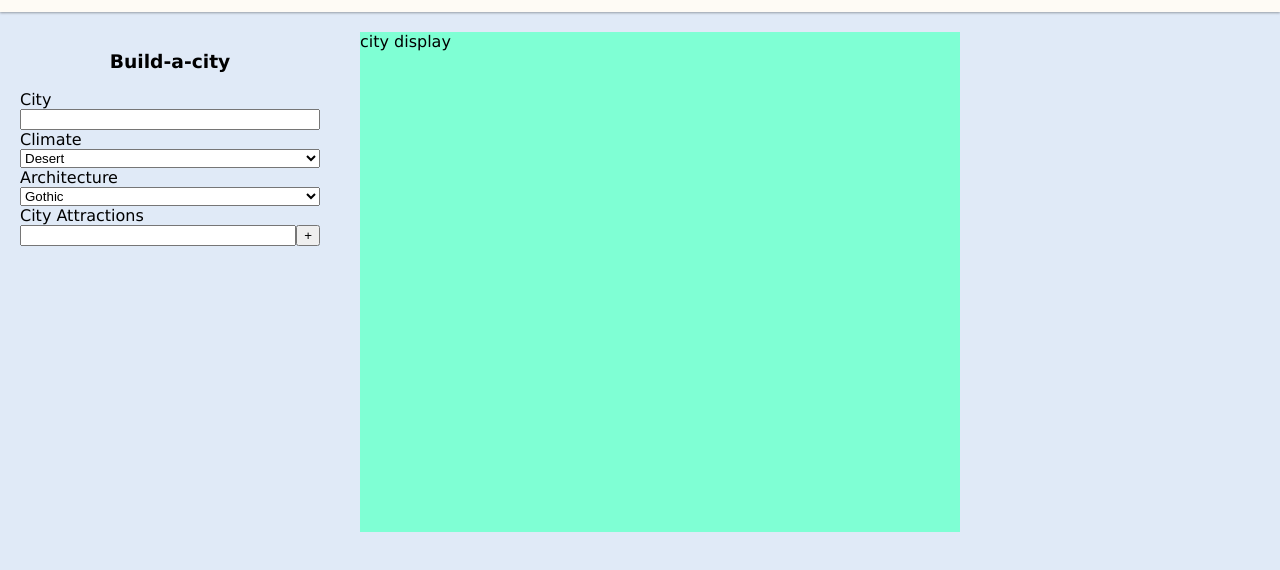
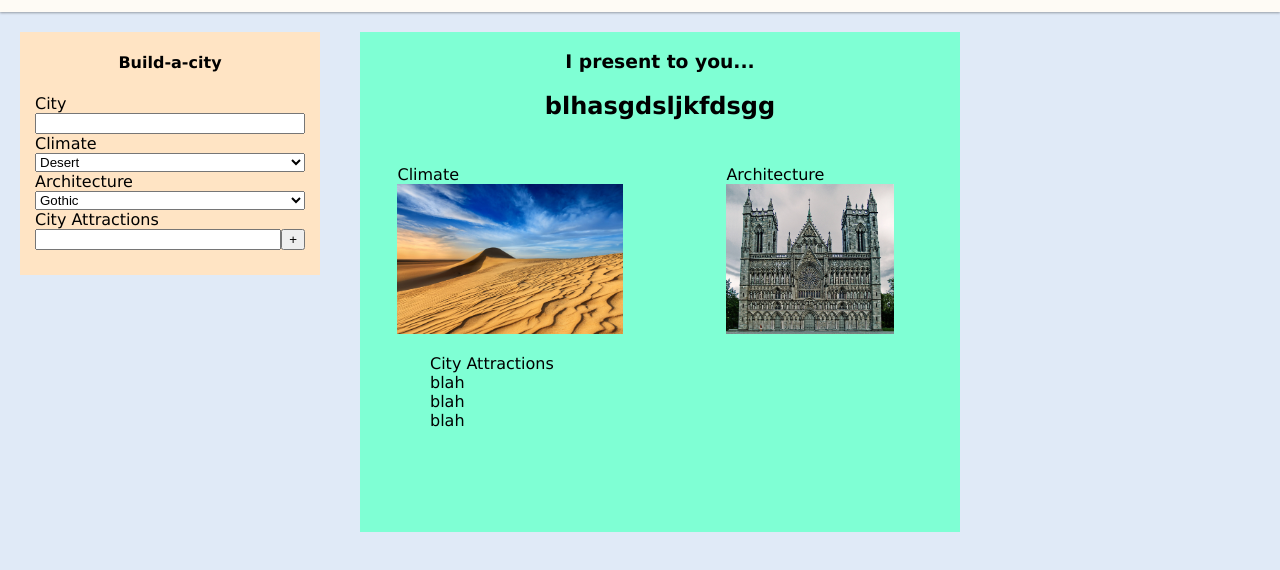
Before and after one commit to tylerww91/web-city-builder, a plain HTML site: page index.html in a window 1280 px wide. Shown: the part 68-638 px from the top of the page. Drawn offline with Linux system fonts and the light colour scheme.

Commit message:
adds container for images and another container for the city attractions list. adds css styling to these containers, as well as the city designer container

```diff
--- a/index.html
+++ b/index.html
@@ -31,7 +31,7 @@
 
         <main>
             <section class="city-designer">
-                <h3>Build-a-city</h3>
+                <h4>Build-a-city</h4>
                 <label for="city-input">
                     City
                     <input type="text" id="city-input" />
@@ -67,7 +67,27 @@
                     </div>
                 </div>
             </section>
-            <article id="city-display">city display</article>
+            <article id="city-display">
+                <h3>I present to you...</h3>
+                <h2>blhasgdsljkfdsgg</h2>
+                <div id="img-container">
+                    <label>
+                        Climate
+                        <img src="/assets/desert.jpg" alt="desert climate" height="150px">
+                    </label>
+                    <label>
+                        Architecture
+                        <img src="/assets/gothic.jpg" alt="gothic architecture" height="150px">
+                    </label>
+                </div>
+                <div id="attraction-list-container">
+                    <ul>City Attractions
+                        <li>blah</li>
+                        <li>blah</li>
+                        <li>blah</li>
+                    </ul>
+                </div>
+            </article>
         </main>
     </body>
 </html>
--- a/styles/city.css
+++ b/styles/city.css
@@ -13,9 +13,16 @@ main {
 
 .city-designer {
     display: grid;
+    background-color: bisque;
+    padding: 0px 15px 25px 15px;
 }
 
-h3 {
+h3,
+h2 {
+    text-align: center;
+}
+
+h4 {
     text-align: center;
 }
 
@@ -27,3 +34,16 @@ label {
     display: grid;
     grid-template-columns: 1fr auto;
 }
+
+#img-container {
+    display: grid;
+    grid-template-columns: 1fr 1fr;
+    justify-items: center;
+    padding-top: 25px;
+}
+
+#attraction-list-container {
+    display: grid;
+    padding-top: 20px;
+    padding-left: 70px;
+}
```
